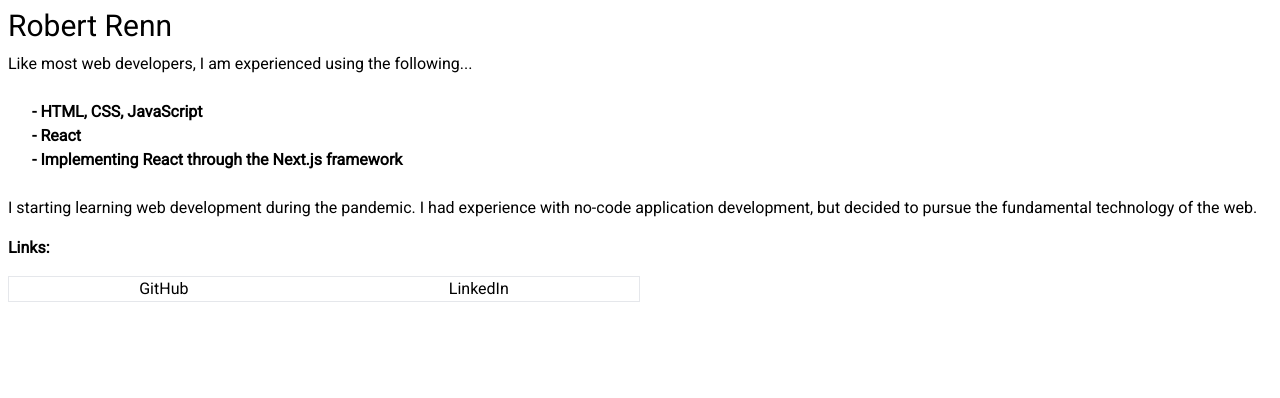
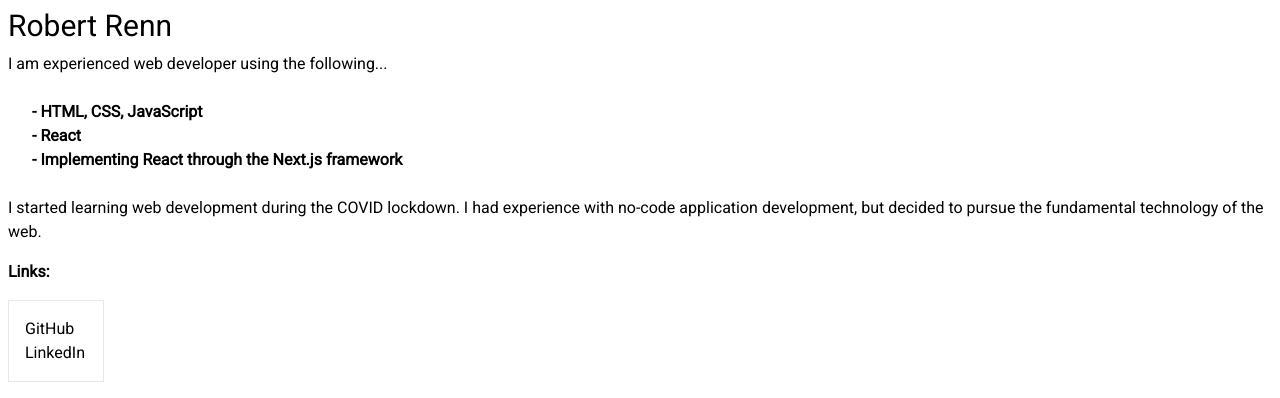
Before and after one commit to rrenn45/renn-site, a Next.js app: page / in a window 1280 px wide. Shown: the top 398 px of the page. Built offline with nearby package versions, Linux system fonts and the light colour scheme.

Commit message:
updated desc

```diff
--- a/app/page.tsx
+++ b/app/page.tsx
@@ -4,15 +4,15 @@ import Link from "next/link"
 
 export default function Home() {
   return (<><h1 className="text-3xl my-2">Robert Renn</h1>
-    <p>Like most web developers, I am experienced using the following...</p>
+    <p>I am experienced web developer using the following...</p>
     <ul className="m-6 font-bold">
       <li>- HTML, CSS, JavaScript</li>
       <li>- React</li>
       <li>- Implementing React through the Next.js framework</li>
     </ul>
-    <p>I starting learning web development during the pandemic.  I had experience with no-code application development, but decided to pursue the fundamental technology of the web.</p>
+    <p>I started learning web development during the COVID lockdown.  I had experience with no-code application development, but decided to pursue the fundamental technology of the web.</p>
     <p className="my-4 font-bold">Links:</p>
-    <ul className="flex w-1/2 justify-around border">
+    <ul className="flex flex-col p-4 max-w-24 justify-around border">
       <li className="hover:font-bold"><Link href="https://github.com/rrenn45">GitHub</Link></li>
       <li className="hover:font-bold"><Link href="https://www.linkedin.com/in/robert-renn-eit/">LinkedIn</Link></li>
 
```
